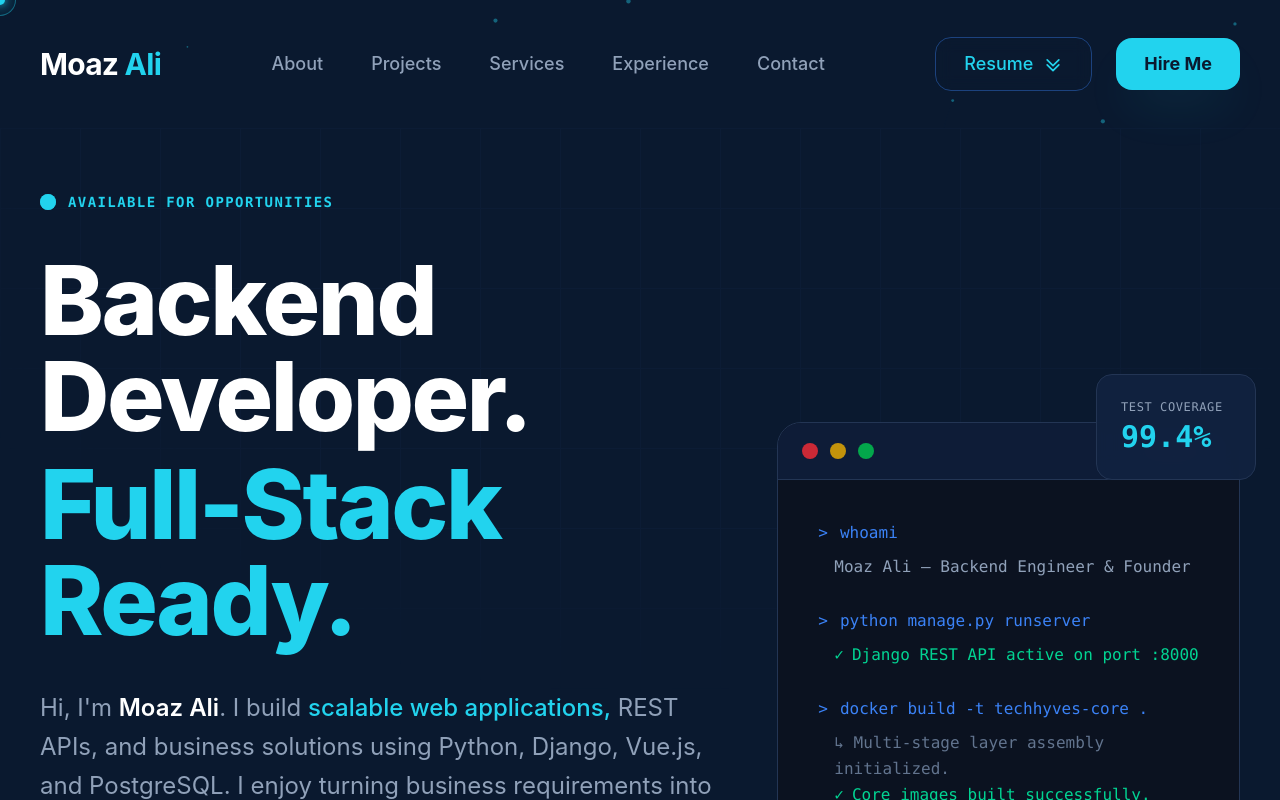
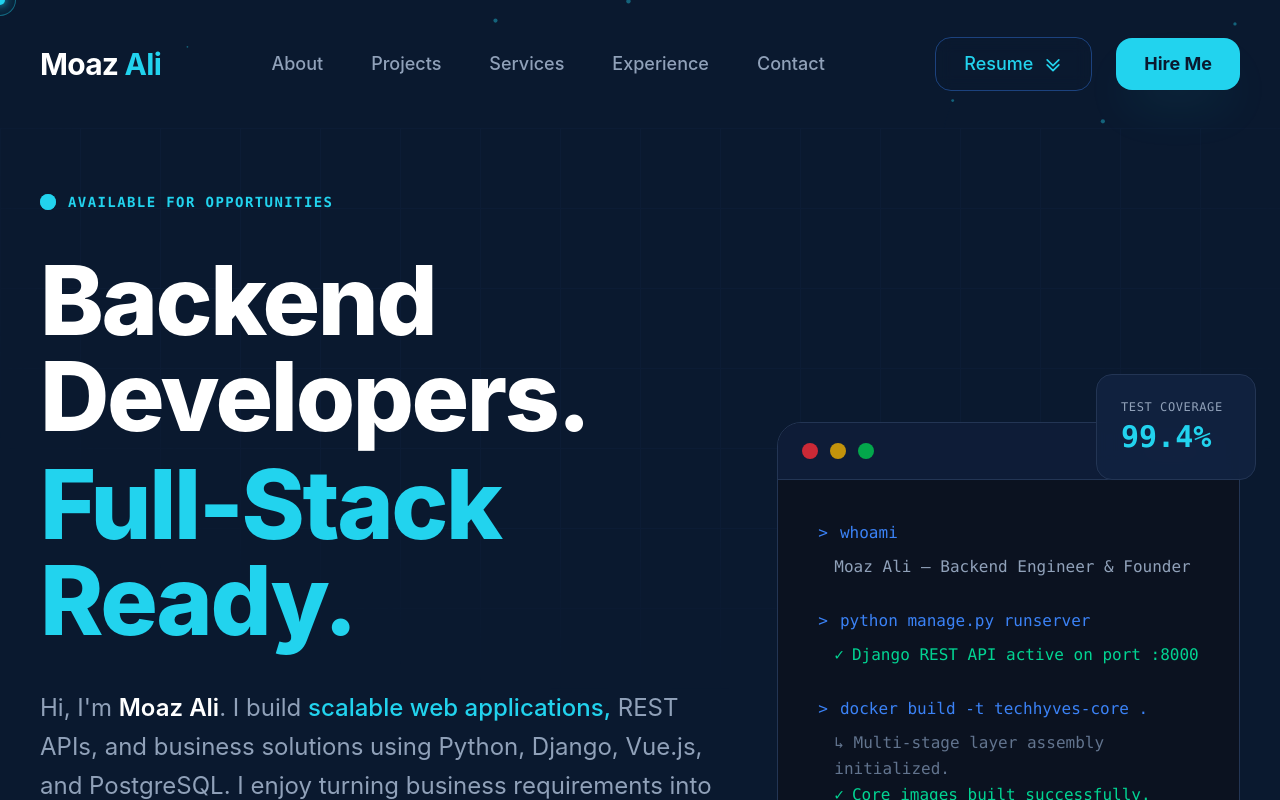
Before and after one commit to moazali06/Moaz-Ali-Portfolio, a Vue app in the folder frontend/: page / in a window 1280 px wide. Shown: the top 800 px of the page. Built offline with nearby package versions, Linux system fonts and the light colour scheme.

Commit message:
Testing CI/CD

```diff
--- a/frontend/src/components/HeroSection.vue
+++ b/frontend/src/components/HeroSection.vue
@@ -16,7 +16,7 @@
             </div>
 
             <h1 class="text-6xl sm:text-7xl xl:text-8xl font-extrabold text-white tracking-tight leading-[1.0] mb-3">
-                Backend Developer.
+                Backend Developers.
             </h1>
             <h2 class="text-6xl sm:text-7xl xl:text-8xl font-extrabold text-[#22D3EE] tracking-tight leading-[1.0] mb-10">
                 Full-Stack Ready.
```
